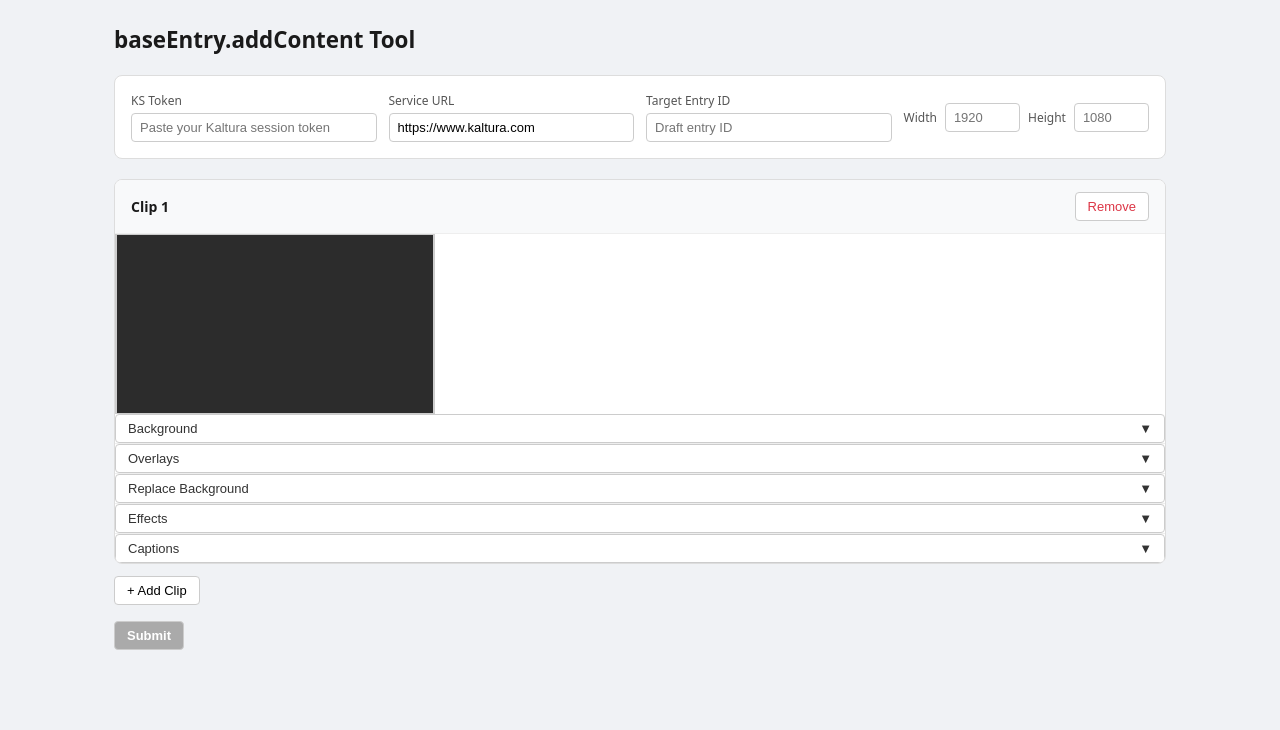
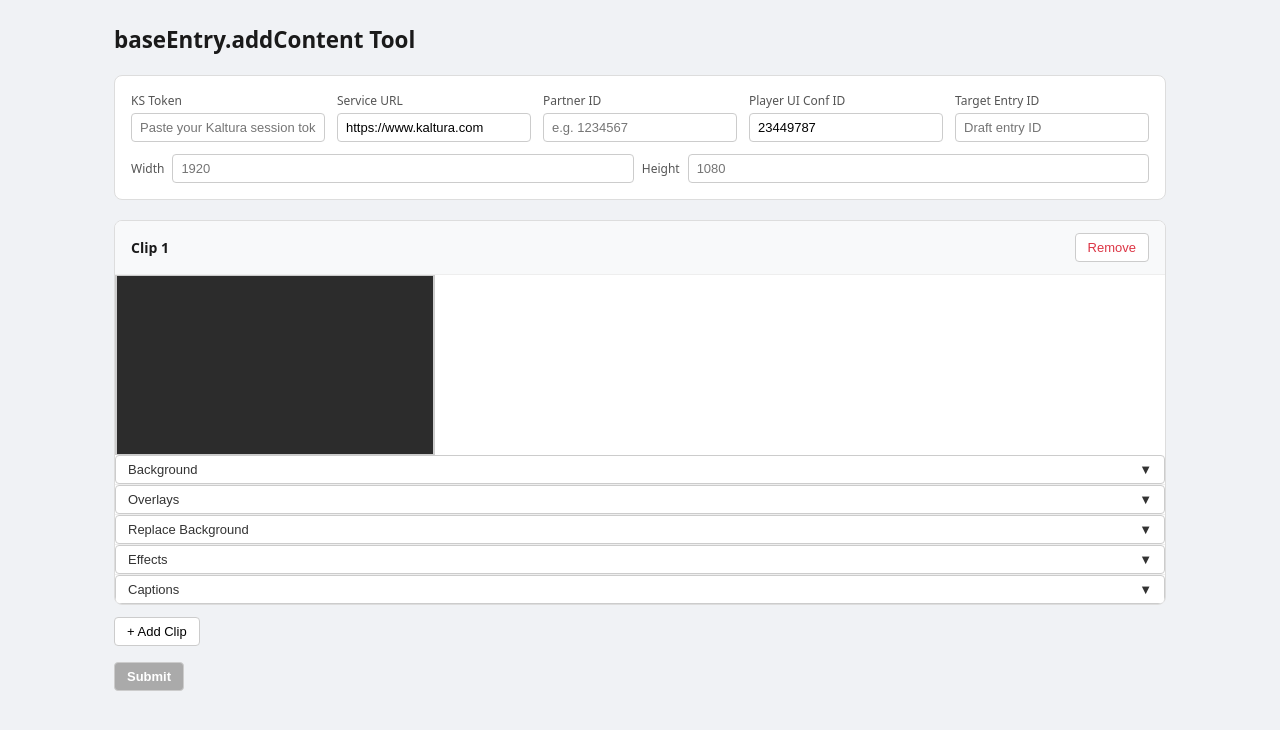
Before and after one commit to benshkme/mediaAPI, a React (Vite) app: page / in a window 1280 px wide. Shown: the top 730 px of the page. Built offline with nearby package versions, Linux system fonts and the light colour scheme.

Commit message:
fix: add partner/uiconf fields, format=1 param, polling error guard, canSubmit uses every

```diff
--- a/src/App.jsx
+++ b/src/App.jsx
@@ -31,6 +31,7 @@ function validate(config, clips) {
 export default function App() {
   const [config, setConfig] = useState({
     ks: '', serviceUrl: 'https://www.kaltura.com', targetEntryId: '', targetWidth: '', targetHeight: '',
+    partnerId: '', uiconfId: '23449787',
   })
   const [clips, setClips] = useState([makeClip()])
   const [submission, setSubmission] = useState(null)
@@ -41,7 +42,7 @@ export default function App() {
     setFormErrors(errors)
     if (Object.keys(errors).length > 0) return
 
-    setSubmission({ status: 'submitting', response: null, entryId: config.targetEntryId, serviceUrl: config.serviceUrl, ks: config.ks })
+    setSubmission({ status: 'submitting', response: null, entryId: config.targetEntryId, serviceUrl: config.serviceUrl, ks: config.ks, partnerId: config.partnerId, uiconfId: config.uiconfId })
     try {
       const response = await addContent(config.serviceUrl, config.ks, config.targetEntryId, clips)
       const isError = response?.objectType === 'KalturaAPIException'
@@ -51,7 +52,7 @@ export default function App() {
     }
   }
 
-  const canSubmit = config.ks && config.targetEntryId && clips.some(c => c.background.entryId)
+  const canSubmit = config.ks && config.targetEntryId && clips.length > 0 && clips.every(c => c.background.entryId)
 
   return (
     <div className="app">
--- a/src/api/kaltura.js
+++ b/src/api/kaltura.js
@@ -2,6 +2,7 @@ import { KALTURA_OBJECT_TYPES } from '../constants/kaltura'
 
 export function buildPayload(ks, targetEntryId, clips) {
   const p = {}
+  p['format'] = '1'
   p['ks'] = ks
   p['entryId'] = targetEntryId
   p['resource[objectType]'] = KALTURA_OBJECT_TYPES.OPERATION_RESOURCES
@@ -104,7 +105,7 @@ export async function addContent(serviceUrl, ks, targetEntryId, clips) {
 }
 
 export async function getEntry(serviceUrl, ks, entryId) {
-  const body = new URLSearchParams({ ks, entryId })
+  const body = new URLSearchParams({ ks, entryId, format: '1' })
   const url = `${serviceUrl}/api_v3/service/baseEntry/action/get`
   const res = await fetch(url, { method: 'POST', body })
   return res.json()
--- a/src/components/ConfigBar.jsx
+++ b/src/components/ConfigBar.jsx
@@ -9,6 +9,14 @@ export default function ConfigBar({ config, onChange }) {
       <div className="field">
         <label htmlFor="serviceUrl">Service URL</label>
         <input id="serviceUrl" value={config.serviceUrl} onChange={update('serviceUrl')} />
+      </div>
+      <div className="field">
+        <label htmlFor="partnerId">Partner ID</label>
+        <input id="partnerId" value={config.partnerId} onChange={update('partnerId')} placeholder="e.g. 1234567" />
+      </div>
+      <div className="field">
+        <label htmlFor="uiconfId">Player UI Conf ID</label>
+        <input id="uiconfId" value={config.uiconfId} onChange={update('uiconfId')} placeholder="e.g. 23449787" />
       </div>
       <div className="field">
         <label htmlFor="targetEntryId">Target Entry ID</label>
--- a/src/components/ResultsPanel.jsx
+++ b/src/components/ResultsPanel.jsx
@@ -60,7 +60,7 @@ export default function ResultsPanel({ submission, onStatusUpdate }) {
         <div className="player-wrapper">
           <iframe
             title="Kaltura Player"
-            src={`${submission.serviceUrl}/p/2/sp/2/embedIframeJs/uiconf_id/23449787/partner_id/2?iframeembed=true&entry_id=${submission.entryId}`}
+            src={`${submission.serviceUrl}/p/${submission.partnerId}/sp/${submission.partnerId}00/embedIframeJs/uiconf_id/${submission.uiconfId}/partner_id/${submission.partnerId}?iframeembed=true&entry_id=${encodeURIComponent(submission.entryId)}`}
             width="640"
             height="360"
             allowFullScreen
--- a/src/hooks/usePolling.js
+++ b/src/hooks/usePolling.js
@@ -11,8 +11,13 @@ export default function usePolling(fn, intervalMs, enabled) {
 
     const id = setInterval(async () => {
       if (doneRef.current) return
-      const result = await fnRef.current()
-      if (result?.done) {
+      try {
+        const result = await fnRef.current()
+        if (result?.done) {
+          doneRef.current = true
+          clearInterval(id)
+        }
+      } catch {
         doneRef.current = true
         clearInterval(id)
       }
```
Also changed, not shown: .claude/settings.local.json.
